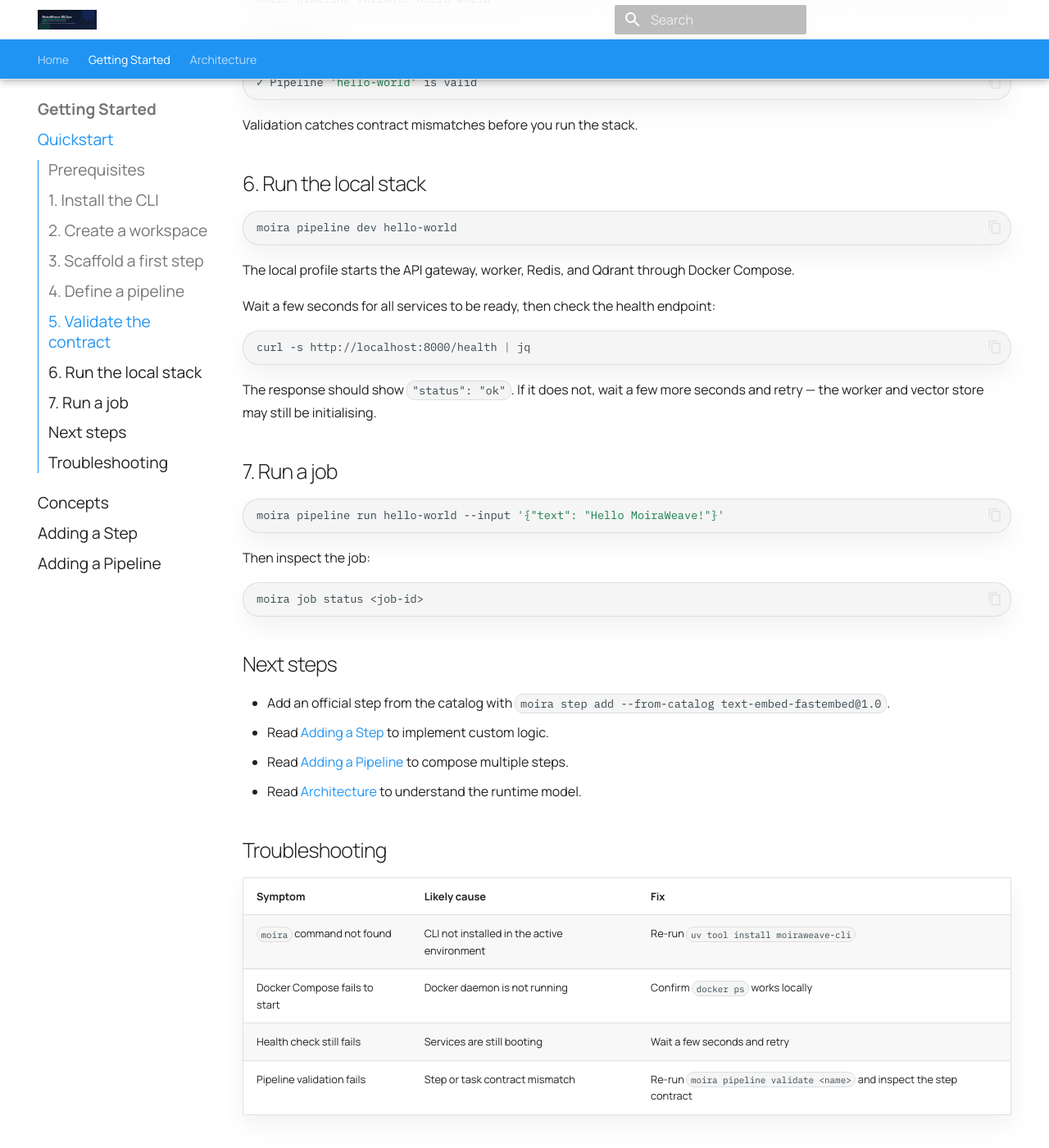
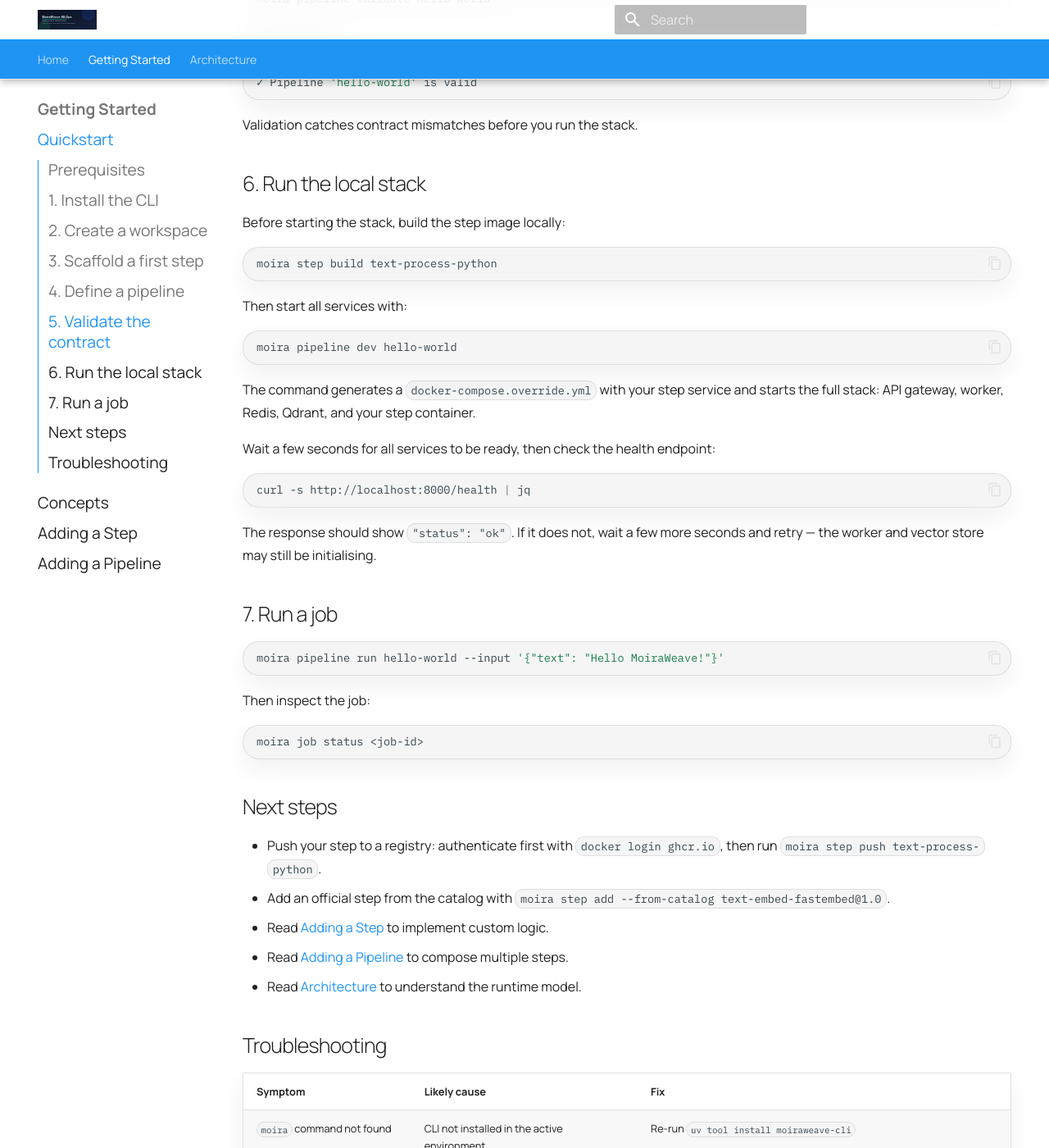
Before and after one commit to moiraweave-labs/moiraweave-docs, an MkDocs documentation site: the page built from docs/quickstart.md, in a window 1280 px wide and 1400 px high, scrolled down 2068 px. Shown: the whole window at 82% size. Built offline with MkDocs 1.6.1 and Material for MkDocs 9.7.7, drawn with Linux system fonts in a browser that asks for light colours; comment, search, counter and statistics services are not loaded.

Commit message:
docs(quickstart): add step build before pipeline dev, add docker login note

````diff
--- a/docs/quickstart.md
+++ b/docs/quickstart.md
@@ -99,11 +99,19 @@ Validation catches contract mismatches before you run the stack.
 
 ## 6. Run the local stack
 
+Before starting the stack, build the step image locally:
+
+```bash
+moira step build text-process-python
+```
+
+Then start all services with:
+
 ```bash
 moira pipeline dev hello-world
 ```
 
-The local profile starts the API gateway, worker, Redis, and Qdrant through Docker Compose.
+The command generates a `docker-compose.override.yml` with your step service and starts the full stack: API gateway, worker, Redis, Qdrant, and your step container.
 
 Wait a few seconds for all services to be ready, then check the health endpoint:
 
@@ -127,6 +135,7 @@ moira job status <job-id>
 
 ## Next steps
 
+- Push your step to a registry: authenticate first with `docker login ghcr.io`, then run `moira step push text-process-python`.
 - Add an official step from the catalog with `moira step add --from-catalog text-embed-fastembed@1.0`.
 - Read [Adding a Step](adding-a-step.md) to implement custom logic.
 - Read [Adding a Pipeline](adding-a-pipeline.md) to compose multiple steps.
````
